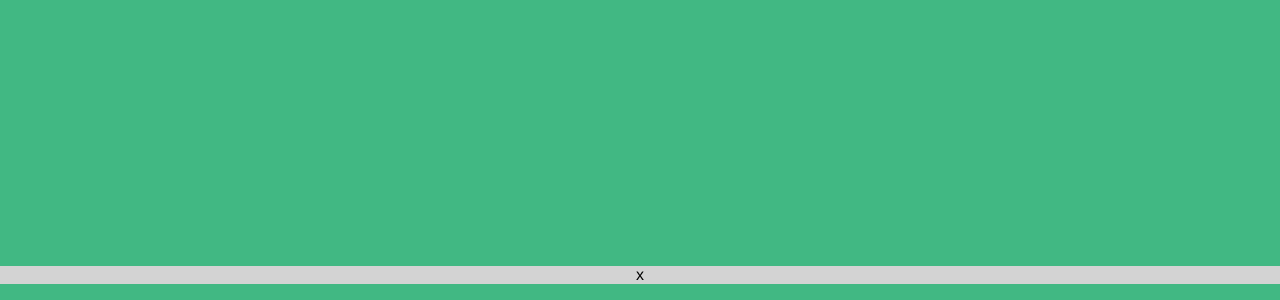
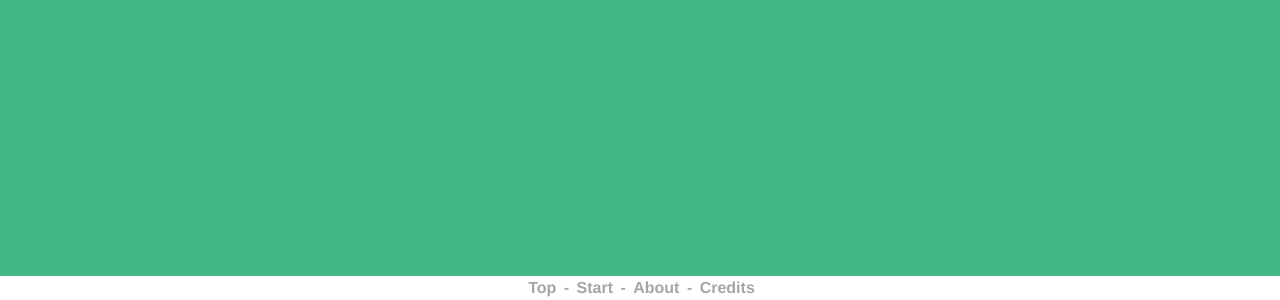
Before and after one commit to Sinc0/VueMoviesApp, a Vue app: page / in a window 1280 px wide. Shown: the part 744-1044 px from the top of the page. Built offline with nearby package versions, Linux system fonts and the light colour scheme.

Commit message:
updated footer

```diff
--- a/src/App.vue
+++ b/src/App.vue
@@ -4,12 +4,30 @@
       <router-link to="/"><h1 id="backArrow">&nbsp;‹</h1></router-link>
     </div>
     <router-view />
-    <div id="footer">x</div>
+    <div id="footer">
+      <p v-on:click="scrollToTop()" id="scrollToTop" class="footerLink">Top</p><span class="footerLinkDivider"> - </span>
+      <router-link to="/" class="footerLink"><p>Start</p></router-link><span class="footerLinkDivider"> - </span>
+      <router-link to="/about" class="footerLink"><p>About</p></router-link><span class="footerLinkDivider"> - </span>
+      <router-link to="/credits" class="footerLink"><p>Credits</p></router-link>
+    </div>
   </div>
 </template>
 
 <script>
+import {onMounted} from 'vue'
+
 export default {
+    setup() {
+      function scrollToTop()
+      {
+        window.scrollTo(0,0); //reset scroll to top
+      }
+
+      return {
+        //function
+        scrollToTop
+      }
+    }
 
 }
 </script>
@@ -65,15 +83,35 @@ body {
 
 #footer
 {
-  position: relative;
-  bottom: 0;
   margin: 0px;
-  margin-top: 10px;
+  margin-top: 20px;
   /* margin-left: -17px; */
   padding: 0px;
-  width: 100%;
+  padding-left: 3px;
+  overflow-y: hidden;
+  overflow-x: auto;
+  white-space: nowrap;
+  /* width: 100vw; */
+  /* font-size: 20px; */
   color: black;
-  background-color: lightgray;
+  background-color: white;
+}
+
+#footer p
+{
+  display: inline-block;
+  margin: 0px;
+  padding: 0px;
+  padding: 3px;
+  opacity: 35%;
+  font-weight: bold;
+  color: black;
+}
+
+.footerLinkDivider
+{
+  opacity: 35%;
+  font-weight: bold;
 }
 
 #backArrow
@@ -91,6 +129,11 @@ body {
 a
 {
   text-decoration: none;
+}
+
+#scrollToTop:hover
+{
+  cursor: pointer;
 }
 
 /*** scrollbar ***/
@@ -121,11 +164,24 @@ a
   #header {
     display: block;
     margin: 0px;
+    margin-top: -2px;
     padding: 0px;
+  }
+
+  #footer
+  {
+    margin-top: 10px;
   }
 
   body {
     /* background-color: black; */
   }
+
+  /*** scrollbar ***/
+
+    /* width */
+    ::-webkit-scrollbar {
+        display: none;
+    }
 }
 </style>
--- a/src/router/index.js
+++ b/src/router/index.js
@@ -4,6 +4,8 @@ import { createRouter, createWebHistory } from 'vue-router'
 import Start from '../views/viewStart.vue'
 import Show from '../views/viewShow.vue'
 import Movie from '../views/viewMovie.vue'
+import About from '../views/viewAbout.vue'
+import Credits from '../views/viewCredits.vue'
 
 const routes = [
   //start
@@ -23,6 +25,18 @@ const routes = [
     path: '/show/:showId',
     name: 'show',
     component: Show,
+  },
+  //about
+  {
+    path: '/about',
+    name: 'about',
+    component: About,
+  },
+  //credits
+  {
+    path: '/credits',
+    name: 'credits',
+    component: Credits,
   }
 ]
 
--- /dev/null
+++ b/src/views/viewAbout.vue
@@ -0,0 +1,58 @@
+<template>
+  <div id="viewAbout">
+      <h3>About</h3>
+      <p>This is a student project, made by reason to learn about Vue.</p>
+  </div>
+</template>
+
+<script>
+import {onMounted} from 'vue'
+
+export default {
+    setup() {
+
+    //lifecycle hooks
+    onMounted(() => {
+        if(screen.width < 1024)
+        {
+          document.getElementById("header").style.display = "block" //display header
+        }
+        else
+        {
+          document.getElementById("header").style.display = "none" //display header
+        }
+
+        window.scrollTo(0,0); //reset scroll to top
+    })
+
+    return {
+
+    }
+  }
+}
+</script>
+
+<style scoped>
+  #viewAbout
+  {
+    margin: 0px;
+    padding: 0px;
+    min-height: 1000px;
+  }
+
+  @media screen and (max-width: 1024px) {
+      h3 {
+          margin: 0px;
+          margin-top: 20px;
+          margin-bottom: 20px;
+          padding: 0px;
+      }
+
+      p {
+          margin: 0px;
+          margin: auto;
+          padding: 0px;
+          width: 90vw;
+      }
+  }
+</style>
--- /dev/null
+++ b/src/views/viewCredits.vue
@@ -0,0 +1,60 @@
+<template>
+    <div id="viewCredits">
+        <h3>Credits</h3>
+        <p>credit #1</p>
+        <p>credit #2</p>
+        <p>credit #3</p>
+    </div>
+</template>
+
+<script>
+import {onMounted} from 'vue'
+
+export default {
+    setup() {
+
+    //lifecycle hooks
+    onMounted(() => {
+        if(screen.width < 1024)
+        {
+          document.getElementById("header").style.display = "block" //display header
+        }
+        else
+        {
+          document.getElementById("header").style.display = "none" //display header
+        }
+
+        window.scrollTo(0,0); //reset scroll to top
+    })
+
+    return {
+
+    }
+  }
+}
+</script>
+
+<style scoped>
+  #viewCredits
+  {
+    margin: 0px;
+    padding: 0px;
+    min-height: 1000px;
+  }
+
+  @media screen and (max-width: 1024px) {
+      h3 {
+          margin: 0px;
+          margin-top: 20px;
+          margin-bottom: 20px;
+          padding: 0px;
+      }
+
+      p {
+          margin: 0px;
+          margin: auto;
+          padding: 0px;
+          width: 90vw;
+      }
+  }
+</style>
```
